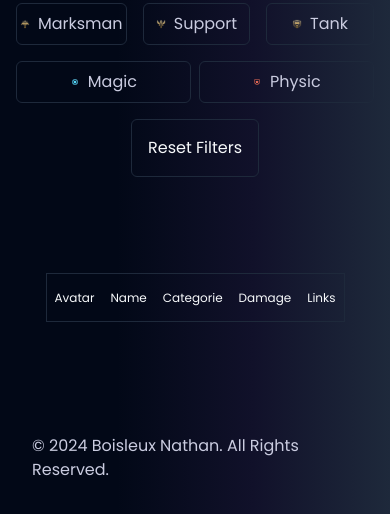
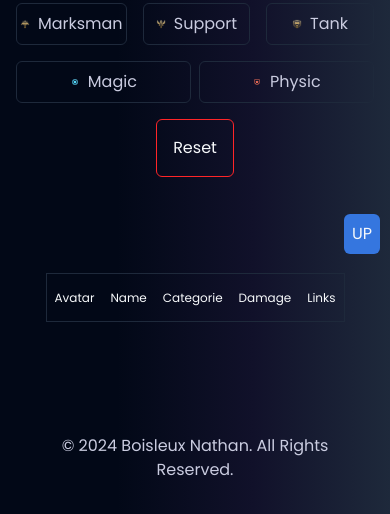
Before and after one commit to Noootzzz/WiKiLegends, a website: page src/champions/champions.html in a window 390 px wide. Shown: the part 578-1092 px from the top of the page. Drawn offline with Linux system fonts and the light colour scheme; no server answers.

Commit message:
top button

```diff
--- a/src/champions/champions.html
+++ b/src/champions/champions.html
@@ -108,8 +108,7 @@
             </fieldset>
 
             <button id="resetFilters"
-                class="border rounded-md cursor-pointer border-border p-4 text-white bg-transparent hover:bg-blue-500 hover:text-white transition duration-300">Reset
-                Filters</button>
+                class="border rounded-md cursor-pointer border-accent p-4 text-white hover:bg-hover-accent duration-tr">Reset</button>
         </div>
 
 
@@ -117,11 +116,16 @@
             <table id="champions-list" class="m-auto w-3/4">
                 <thead class="border-border text-xs sm:text-lg">
                     <tr class="border border-border">
-                        <th class="h-12 px-2 sm:px-4 text-left align-middle font-medium w-full flex-1 sm:w-1/12">Avatar</th>
-                        <th class="h-12 px-2 sm:px-4 text-left align-middle font-medium w-full flex-1 sm:w-4/12">Name</th>
-                        <th class="h-12 px-2 sm:px-4 text-left align-middle font-medium w-full flex-1 sm:w-2/12">Categorie</th>
-                        <th class="h-12 px-2 sm:px-4 text-left align-middle font-medium w-full flex-1 sm:w-2/12">Damage</th>
-                        <th class="h-12 px-2 sm:px-4 text-left align-middle font-medium w-full flex-1 sm:w-1/12">Links</th>
+                        <th class="h-12 px-2 sm:px-4 text-left align-middle font-medium w-full flex-1 sm:w-1/12">Avatar
+                        </th>
+                        <th class="h-12 px-2 sm:px-4 text-left align-middle font-medium w-full flex-1 sm:w-4/12">Name
+                        </th>
+                        <th class="h-12 px-2 sm:px-4 text-left align-middle font-medium w-full flex-1 sm:w-2/12">
+                            Categorie</th>
+                        <th class="h-12 px-2 sm:px-4 text-left align-middle font-medium w-full flex-1 sm:w-2/12">Damage
+                        </th>
+                        <th class="h-12 px-2 sm:px-4 text-left align-middle font-medium w-full flex-1 sm:w-1/12">Links
+                        </th>
                     </tr>
                 </thead>
                 <tbody id="champions-tbody" class="border border-border text-grey w-auto">
@@ -135,9 +139,11 @@
 
     </main>
 
-    <footer class="flex justify-center items-center p-8 text-grey w-full ">
+    <footer class="text-center p-8 text-grey w-full ">
         <h2></h2>
     </footer>
+
+    <a href="#" class="bg-primary p-2 rounded-md fixed bottom-3 right-2.5 sm:bottom-5 sm:right-5 md:bottom-7 md:right-7 text-white border-dark">UP</a>
 
     <script type="module" src="../js/displayAllChampions.js"></script>
     <script src="../js/searchChampion.js"></script>
--- a/src/input.css
+++ b/src/input.css
@@ -2,8 +2,13 @@
 @tailwind components;
 @tailwind utilities;
 
+body,html {
+    scroll-behavior: smooth;
+}
+
 body::-webkit-scrollbar {
     display: none;
+
 }
 
 #filters label:has(> input[type="checkbox"]:checked),
@@ -18,18 +23,23 @@ body::-webkit-scrollbar {
     #filters label:has(> input[type="checkbox"]:checked):nth-child(1) {
         @apply outline-pink-700 text-pink-400
     }
+
     #filters label:has(> input[type="checkbox"]:checked):nth-child(2) {
         @apply outline-green-700 text-green-400
     }
+
     #filters label:has(> input[type="checkbox"]:checked):nth-child(3) {
         @apply outline-violet-700 text-violet-400
     }
+
     #filters label:has(> input[type="checkbox"]:checked):nth-child(4) {
         @apply outline-yellow-700 text-yellow-400
     }
+
     #filters label:has(> input[type="checkbox"]:checked):nth-child(5) {
         @apply outline-gray-700 text-gray-400
     }
+
     #filters label:has(> input[type="checkbox"]:checked):nth-child(6) {
         @apply outline-blue-700 text-blue-400
     }
```
Also changed, not shown: src/output.css.
